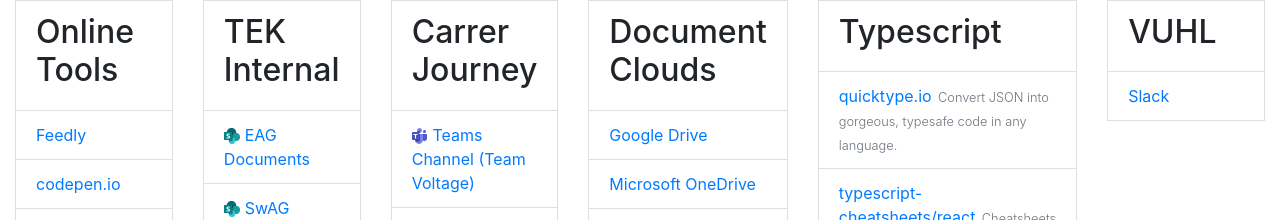
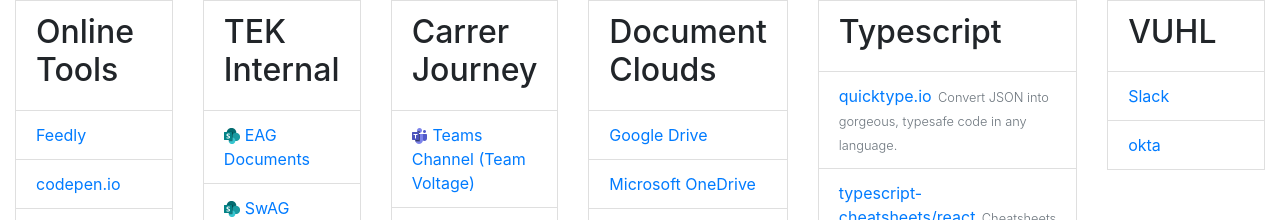
Before and after one commit to pgdesjardins/personal-start-page, a React (Create React App) app: page / in a window 1280 px wide. Shown: the top 220 px of the page. Built offline with nearby package versions, Linux system fonts and the light colour scheme.

Commit message:
add okta

```diff
--- a/src/Data/vuhl.js
+++ b/src/Data/vuhl.js
@@ -4,6 +4,7 @@
     {
       title: "Slack",
       url: "https://app.slack.com/client/T0E1N96JX/CSEAZ9H3J"
-    }
+    },
+    { title: "okta", url: "https://vu.okta.com/app/UserHome" }
   ]
 };
```
